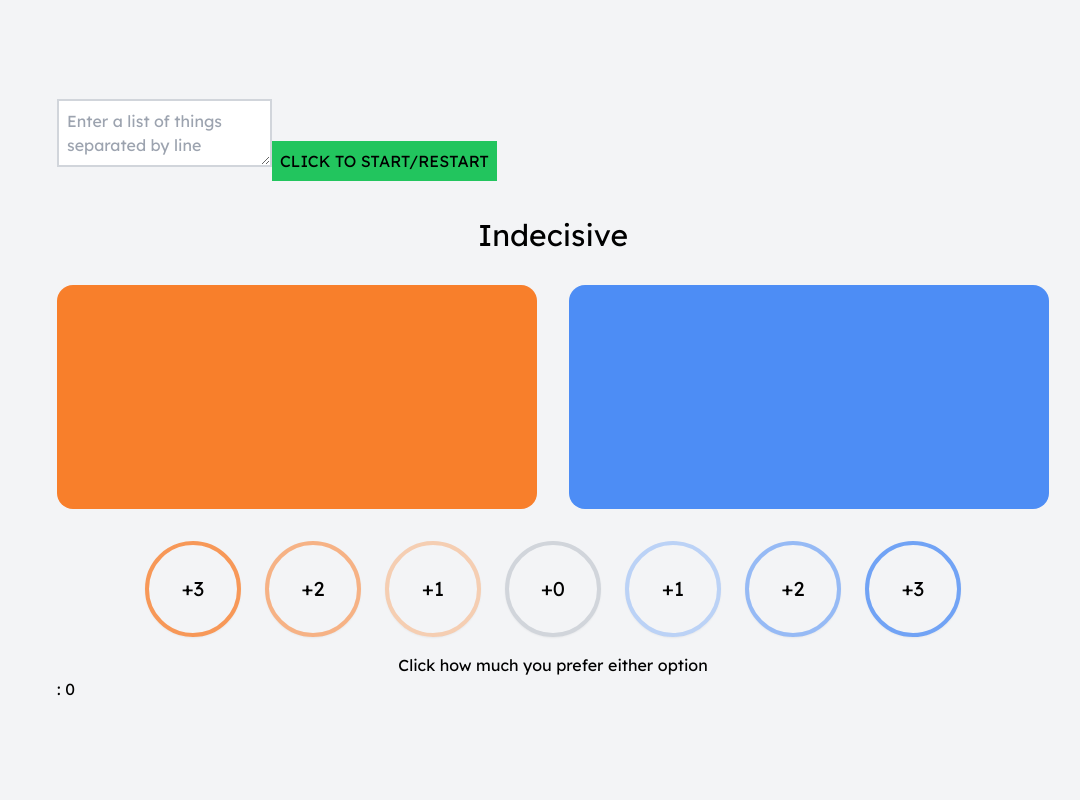
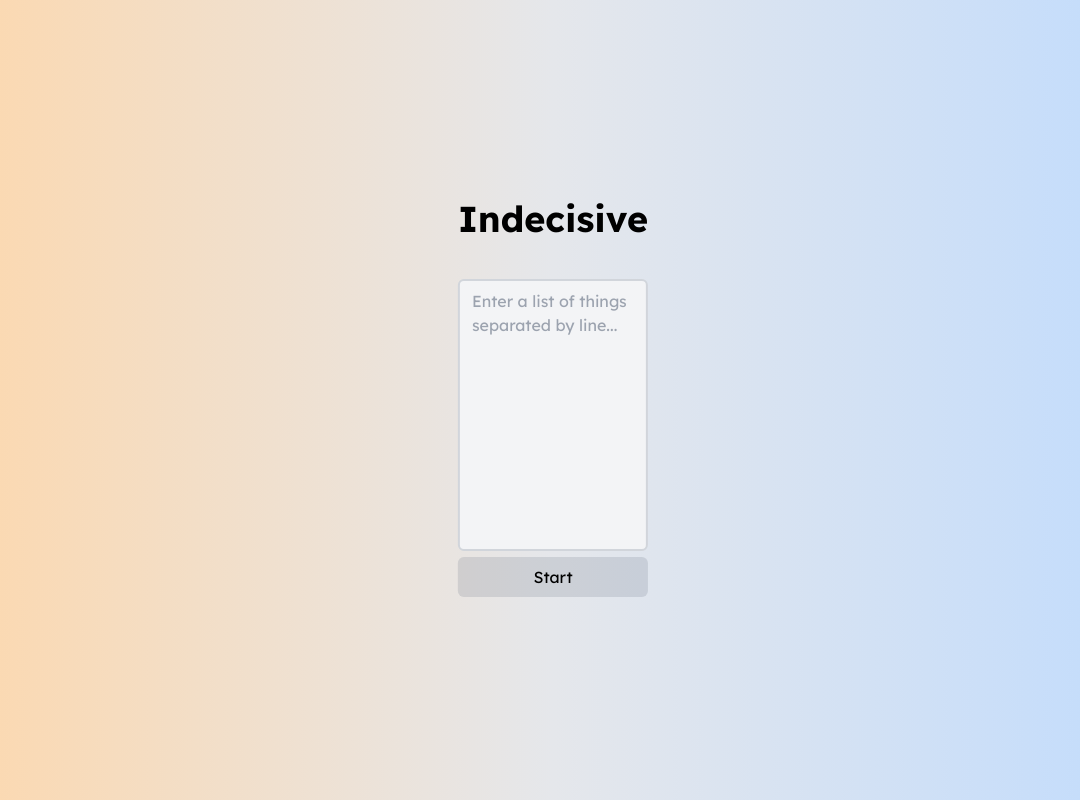
Before and after one commit to jakeo-dev/pairckle, a Next.js app: page / in a window 1280 px wide. Shown: the whole page, without its empty margins (87-1167 px from the left). Built offline with nearby package versions, Linux system fonts and the light colour scheme.

Commit message:
update design

```diff
--- /dev/null
+++ b/src/components/ResponsiveTextArea.tsx
@@ -0,0 +1,52 @@
+// taken from https://medium.com/@oherterich/creating-a-textarea-with-dynamic-height-using-react-and-typescript-5ed2d78d9848
+
+import { FormEvent, useEffect, useRef } from "react";
+
+export default function ResponsiveTextArea({
+  onInput,
+  value,
+  className,
+  placeholder,
+  maxLength,
+  required,
+}: {
+  onInput: (arg: FormEvent<HTMLTextAreaElement>) => void;
+  value: string;
+  className: string;
+  placeholder: string;
+  maxLength: number;
+  required: boolean;
+}) {
+  const textAreaRef = useRef<HTMLTextAreaElement>(null);
+
+  useEffect(() => {
+    function handleTextAreaResize() {
+      if (textAreaRef.current) {
+        textAreaRef.current.style.height = "0px";
+        const scrollHeight = textAreaRef.current.scrollHeight;
+        textAreaRef.current.style.height = scrollHeight + "px";
+      }
+    }
+
+    // resize text area when value of textarea is changed
+    handleTextAreaResize();
+
+    // resize text area when window is resized
+    window.addEventListener("resize", handleTextAreaResize);
+
+    return () => window.removeEventListener("resize", handleTextAreaResize);
+  }, [textAreaRef.current, value]);
+
+  return (
+    <textarea
+      onInput={onInput}
+      value={value}
+      placeholder={placeholder}
+      className={`bg-gray-100 border-gray-300 border-2 rounded-md hover:bg-gray-200 focus:bg-gray-200 w-full text-left transition px-3 py-2 overflow-auto resize-none pb-3 ${className}`}
+      ref={textAreaRef}
+      rows={1}
+      maxLength={maxLength != -1 ? maxLength : undefined}
+      required={required}
+    />
+  );
+}
--- a/src/pages/_document.tsx
+++ b/src/pages/_document.tsx
@@ -4,7 +4,7 @@ export default function Document() {
   return (
     <Html lang="en">
       <Head />
-      <body className="antialiased bg-gray-100">
+      <body className="antialiased bg-gradient-to-r from-orange-200 via-gray-200 to-blue-200">
         <Main />
         <NextScript />
       </body>
--- a/src/pages/index.tsx
+++ b/src/pages/index.tsx
@@ -1,6 +1,11 @@
+import ResponsiveTextArea from "@/components/ResponsiveTextArea";
 import { useState } from "react";
 
 export default function Home() {
+  const [startVisibility, setStartVisibility] = useState<string>("visibleFade");
+  const [selectionVisibility, setSelectionVisibility] =
+    useState<string>("invisibleFade");
+
   const [currentCombo, setCurrentCombo] = useState<number[]>([-1, -1]);
   const [firstOption, setFirstOption] = useState<string>();
   const [secondOption, setSecondOption] = useState<string>();
@@ -50,19 +55,6 @@ export default function Home() {
     return shuffle(combinations);
   }
 
-  // 1: 0 possible combos
-  // 2: 1 possible combo
-  // 3: 3 possible combos
-  // 4: 6 possible combos
-  // 5: 10 possible combos
-  // 6: 15 possible combos
-  // 7: 21 possible combos
-  // 8: 28 possible combo
-  // 9: 36 possible combos
-  // 10: 45 possible combos
-  // 11: 55 possible combos
-  // 12: 66 possible combos
-
   // https://stackoverflow.com/a/2450976
   function shuffle<T>(array: T[]): T[] {
     let currentIndex = array.length;
@@ -106,20 +98,48 @@ export default function Home() {
     }
   }
 
+  function getNumCombos(numUtensils: number) {
+    let sum = 0;
+    for (let i = 1; i < numUtensils; i++) {
+      sum += i;
+    }
+    return sum;
+  }
+  // 1: 0 possible combos
+  // 2: 1 possible combo
+  // 3: 3 possible combos
+  // 4: 6 possible combos
+  // 5: 10 possible combos
+  // 6: 15 possible combos
+  // 7: 21 possible combos
+  // 8: 28 possible combo
+  // 9: 36 possible combos
+  // 10: 45 possible combos
+  // 11: 55 possible combos
+  // 12: 66 possible combos
+
   return (
     <>
       <div className="flex justify-center items-center min-h-screen">
-        <div>
-          <div>
-            <textarea
-              placeholder="Enter a list of things separated by line"
-              onChange={(e) => setUtensilInput(e.currentTarget.value)}
+        <div className="relative">
+          <div
+            className={`${startVisibility} absolute top-1/2 left-1/2 -translate-x-1/2 -translate-y-1/2`}
+          >
+            <h1 className="text-center text-4xl font-bold mb-10">Indecisive</h1>
+            <ResponsiveTextArea
               value={utensilInput}
-              className="border-2 border-gray-300 p-2"
-            ></textarea>
+              onInput={(e) => setUtensilInput(e.currentTarget.value)}
+              className="min-h-[17rem] max-h-[50vh] lg:max-h-[80vh] w-[26rem]" // 1 line = 2.125 rem
+              placeholder="Enter a list of things separated by line..."
+              maxLength={-1}
+              required={true}
+            />
             <button
               onClick={() => {
-                if (utensilInput.trim() == "") {
+                if (
+                  utensilInput.trim() == "" ||
+                  utensilInput.trim().split("\n").length < 2
+                ) {
                   alert("Enter a list of things separated by line");
                 } else {
                   const newUtensilsArray = [];
@@ -136,14 +156,20 @@ export default function Home() {
                   setUtensilsArray(newUtensilsArray);
                   setCombosArray(newCombosArray);
                   setRandomCombo(newCombosArray, newUtensilsArray);
+
+                  setSelectionVisibility("visibleFade");
+                  setStartVisibility("invisibleFade");
                 }
               }}
-              className="bg-green-500 p-2 mb-1"
+              className="block w-full bg-gray-500/20 hover:bg-gray-500/30 active:bg-gray-500/40 rounded-md transition px-3 py-2 mb-1"
             >
-              CLICK TO START/RESTART
+              Start
             </button>
           </div>
-          <h1 className="text-center text-3xl my-8">Indecisive</h1>
+          <div
+            className={`${selectionVisibility} absolute top-1/2 left-1/2 -translate-x-1/2 -translate-y-1/2`}
+          >
+            <h1 className="text-center text-4xl font-bold mb-10">Indecisive</h1>
             <div className="flex gap-8">
               <div className="w-[30rem] h-[14rem] text-white bg-orange-500/90 rounded-2xl flex justify-center items-center p-4 transition">
                 <h1 className="text-3xl font-semibold text-center">
@@ -207,7 +233,7 @@ export default function Home() {
                 <span className="text-xl">+1</span>
               </button>
               <button
-              className="w-24 h-24 rounded-full border-4 border-gray-300 hover:bg-gray-200 active:bg-gray-300 shadow-sm hover:shadow-md active:shadow-none p-2 transition"
+                className="w-24 h-24 rounded-full border-4 border-gray-500/30 hover:bg-gray-500/10 active:hover:bg-gray-500/30 shadow-sm hover:shadow-md active:shadow-none p-2 transition"
                 onClick={() => {
                   setRandomCombo(combosArray, utensilsArray);
                 }}
@@ -266,6 +292,10 @@ export default function Home() {
             <h2 className="text-center mt-4">
               Click how much you prefer either option
             </h2>
+            <h3 className="text-center mt-4">
+              {getNumCombos(utensilsArray.length) - combosArray.length} /{" "}
+              {getNumCombos(utensilsArray.length)}
+            </h3>
             <ul>
               {utensilsArray.map((utensil, index) => (
                 <li key={index}>
@@ -275,6 +305,7 @@ export default function Home() {
             </ul>
           </div>
         </div>
+      </div>
     </>
   );
 }
--- a/src/styles/globals.css
+++ b/src/styles/globals.css
@@ -1,3 +1,11 @@
 @tailwind base;
 @tailwind components;
 @tailwind utilities;
+
+.invisibleFade {
+  @apply invisible opacity-0 transition-all;
+}
+
+.visibleFade {
+  @apply visible opacity-100 transition-all;
+}
```
Lines whose indentation alone changed are shown as unchanged.
